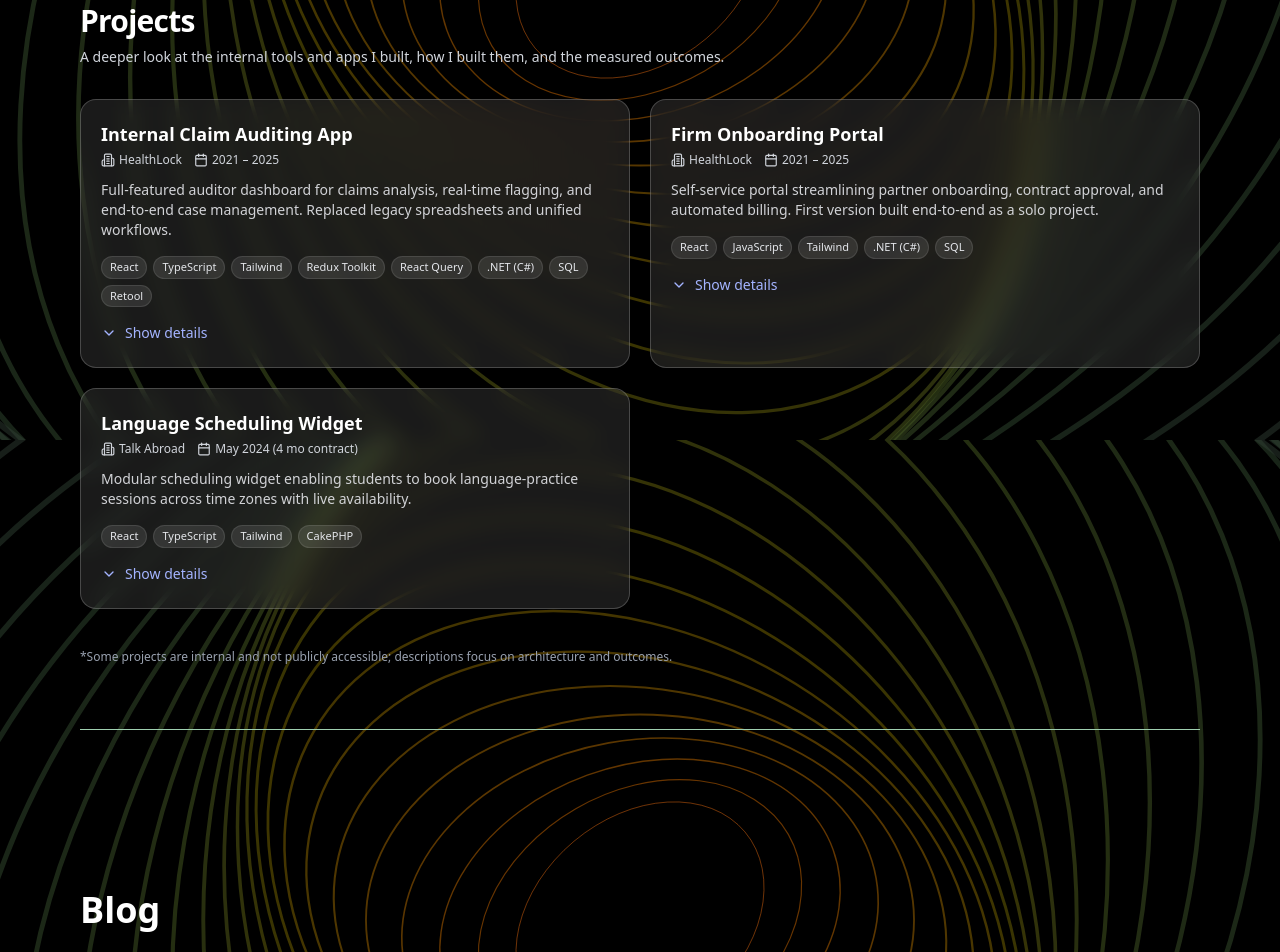
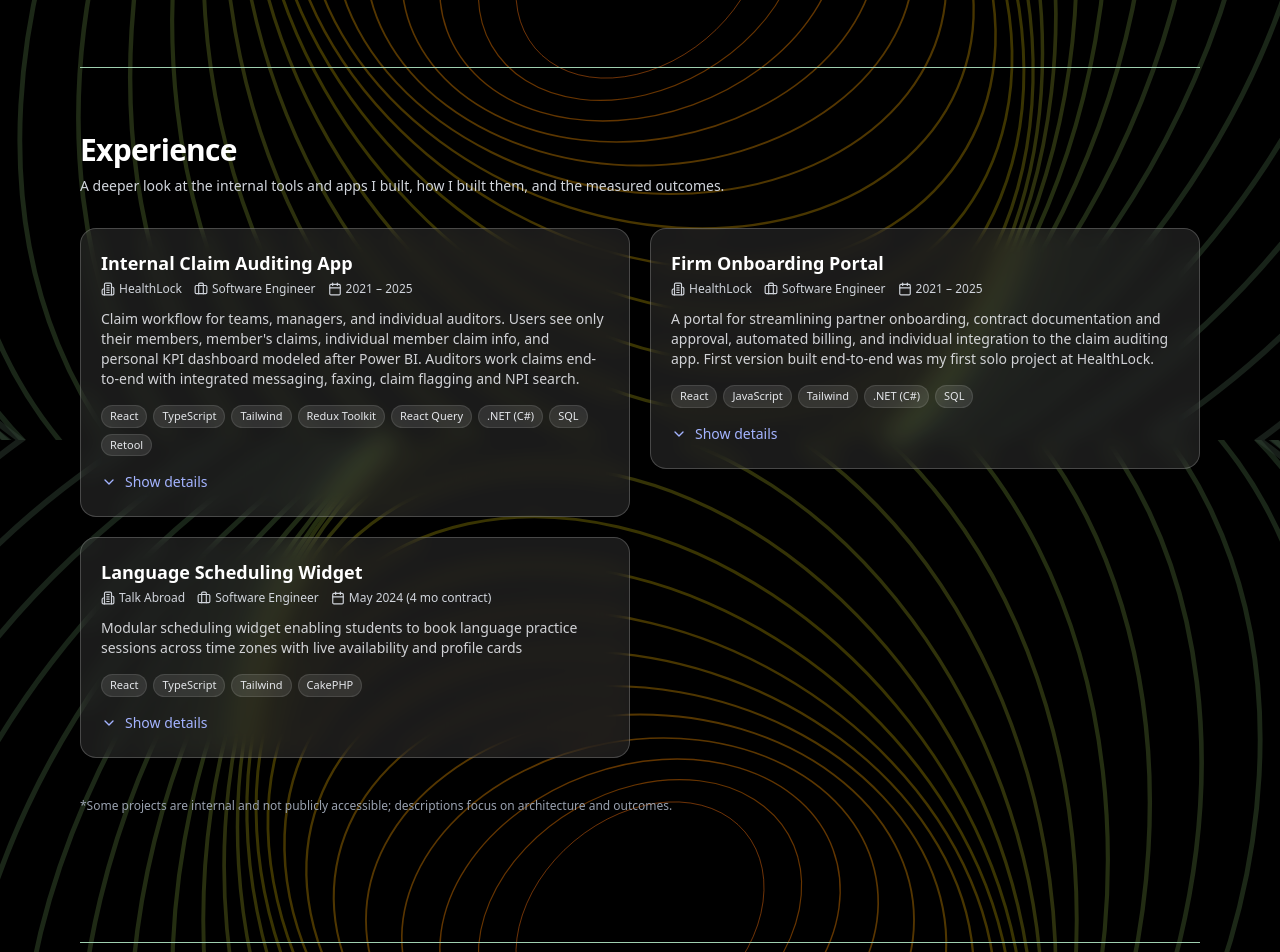
Before and after one commit to JSmith989/portfolio, a React (Vite) app: page /about in a window 1280 px wide. Shown: the part 1480-2432 px from the top of the page. Built offline with nearby package versions, Linux system fonts and the light colour scheme; a web font is replaced by a local one.

Commit message:
projects section finished for now

```diff
--- a/src/components/Navbar.tsx
+++ b/src/components/Navbar.tsx
@@ -1,5 +1,3 @@
-// import { NavLink } from 'react-router-dom';
-
 export default function Navbar() {
   return (
     <header className='max-w-[90rem] sm:mx-20 mx-6 flex md:justify-end justify-center'>
@@ -12,7 +10,7 @@ export default function Navbar() {
             Skills <span className='text-4xl text-primary'>.</span>
           </a>
           <a href='#projects' className='nav-link'>
-            Projects <span className='text-4xl text-primary'>.</span>
+            Experience <span className='text-4xl text-primary'>.</span>
           </a>
           <a href='#blog' className='nav-link'>
             Blog <span className='text-4xl text-primary'>.</span>
--- a/src/pages/about/AboutPage.tsx
+++ b/src/pages/about/AboutPage.tsx
@@ -1,6 +1,9 @@
 export default function AboutPage() {
   return (
-    <section id='about' className='relative min-h-[100svh] sm:mx-20'>
+    <section
+      id='about'
+      className='relative min-h-[100svh] sm:mx-20 scroll-mt-16'
+    >
       <div className='grid items-center grid-cols-12 mx-auto max-w-7xl gap-y-16'>
         <div className='col-span-12 py-4 space-y-6 text-gray-100 rounded-3xl backdrop-blur-[3px] bg-black/5 lg:col-span-6 xl:col-span-5'>
           <h2 className='text-5xl sm:text-6xl text-primary'>Jordan Smith</h2>
--- a/src/pages/projects/ProjectsPage.tsx
+++ b/src/pages/experience/ExperiencePage.tsx
@@ -5,6 +5,7 @@ import {
   Building2,
   Link as LinkIcon,
   ChevronDown,
+  Briefcase,
 } from 'lucide-react';
 
 type Project = {
@@ -26,16 +27,19 @@ const PROJECTS: Project[] = [
     company: 'HealthLock',
     role: 'Software Engineer',
     period: '2021 – 2025',
-    summary:
-      'Full‑featured auditor dashboard for claims analysis, real‑time flagging, and end‑to‑end case management. Replaced legacy spreadsheets and unified workflows.',
+    summary: `Claim workflow for teams, managers, and individual auditors. Users see only their members, member's claims, individual member claim info, and personal KPI dashboard modeled after Power BI. Auditors work claims end-to-end with integrated messaging, faxing, claim flagging and NPI search.`,
     highlights: [
-      'Real‑time claim flagging + adjustable analytics',
-      'Reusable React component library for consistent UI',
-      'Retool‑embedded dashboards as a Power BI replacement',
+      'Teams & roles: managers, teams, and individual logins with scoped data access (RBAC)',
+      'Personalized dashboards: KPIs, member lists, claims, high value claims, provider lookups',
+      'Claims workbench: triage, notes, attachments, adjudication steps, history audit trail',
+      'Comms hub: internal/external messaging, templated emails, and fax sending',
+      'Provider tools: live NPI/provider lookup with profile details',
+      'Analytics: real-time flagging + adjustable filters; embedded Retool reports',
     ],
     impact: [
-      'Cut average claim processing time by ~50%',
-      'Used daily by 40+ auditors and account managers',
+      'Cut average claim processing time by over 50%',
+      'Adopted by 40+ auditors and account managers daily',
+      'Replaced fragmented spreadsheets with a unified workflow',
     ],
     stack: [
       'React',
@@ -49,16 +53,17 @@ const PROJECTS: Project[] = [
     ],
     links: [],
   },
+
   {
     title: 'Firm Onboarding Portal',
     company: 'HealthLock',
     role: 'Software Engineer (Solo dev on v1)',
     period: '2021 – 2025',
     summary:
-      'Self‑service portal streamlining partner onboarding, contract approval, and automated billing. First version built end‑to‑end as a solo project.',
+      'A portal for streamlining partner onboarding, contract documentation and approval, automated billing, and individual integration to the claim auditing app. First version built end‑to‑end was my first solo project at HealthLock.',
     highlights: [
       'Automated billing + approval workflows',
-      'Replaced ad‑hoc email + spreadsheets',
+      'Replaced email + spreadsheets',
     ],
     impact: ['Reduced onboarding cycle from weeks to days'],
     stack: ['React', 'JavaScript', 'Tailwind', '.NET (C#)', 'SQL'],
@@ -70,7 +75,7 @@ const PROJECTS: Project[] = [
     role: 'Contract Software Engineer',
     period: 'May 2024 (4 mo contract)',
     summary:
-      'Modular scheduling widget enabling students to book language‑practice sessions across time zones with live availability.',
+      'Modular scheduling widget enabling students to book language practice sessions across time zones with live availability and profile cards',
     highlights: [
       'Dynamic availability w/ time‑zone normalization',
       'Partner profile cards + booking flow',
@@ -111,6 +116,11 @@ function ProjectCard({ p }: { p: Project }) {
             {p.company && (
               <span className='inline-flex items-center gap-1'>
                 <Building2 className='h-3.5 w-3.5' /> {p.company}
+              </span>
+            )}
+            {p.company && (
+              <span className='inline-flex items-center gap-1'>
+                <Briefcase className='h-3.5 w-3.5' /> Software Engineer
               </span>
             )}
             {p.period && (
@@ -191,12 +201,12 @@ function ProjectCard({ p }: { p: Project }) {
   );
 }
 
-export default function ProjectsPage() {
+export default function ExperiencePage() {
   return (
-    <section id='projects' className='pb-16 sm:mx-20'>
+    <section id='projects' className='pb-16 sm:mx-20 scroll-mt-16'>
       <header className='mb-8'>
         <h1 className='text-3xl font-bold tracking-tight text-white'>
-          Projects
+          Experience
         </h1>
         <p className='max-w-2xl mt-2 text-sm text-gray-300'>
           A deeper look at the internal tools and apps I built, how I built
@@ -205,9 +215,14 @@ export default function ProjectsPage() {
       </header>
 
       <AnimatePresence mode='popLayout'>
-        <div className='grid grid-cols-1 gap-5 md:grid-cols-2'>
+        <div className='space-y-5 lg:flex md:flex-wrap lg:gap-x-5'>
           {PROJECTS.map((p) => (
-            <ProjectCard key={p.title} p={p} />
+            <article
+              key={p.title}
+              className='w-full lg:w-[calc(50%-0.625rem)] min'
+            >
+              <ProjectCard p={p} />
+            </article>
           ))}
         </div>
       </AnimatePresence>
--- a/src/pages/footer/Footer.tsx
+++ b/src/pages/footer/Footer.tsx
@@ -9,7 +9,7 @@ export default function Footer() {
           Blog
         </a>
         <a href='#projects' className='hover:text-white'>
-          Projects
+          Experience
         </a>
         <a href='mailto:jordansmith989@gmail.com' className='hover:text-white'>
           Contact
--- a/src/pages/home/HomePage.tsx
+++ b/src/pages/home/HomePage.tsx
@@ -1,22 +1,95 @@
+import { useEffect, useRef, useState } from 'react';
+
 import AboutPage from '../about/AboutPage';
 import BlogPage from '../blog/BlogPage';
 import Footer from '../footer/Footer';
-import ProjectsPage from '../projects/ProjectsPage';
+import ExperiencePage from '../experience/ExperiencePage';
 import SkillsPage from '../skills/SkillsPage';
 
 export default function HomePage() {
   return (
     <div>
-      <div className='flex flex-col min-h-screen space-y-16 divide-y divide-primary'>
+      <div className='flex flex-col min-h-screen space-y-16'>
         <AboutPage />
-
+        <AnimatedDivider />
         <SkillsPage />
-
-        <ProjectsPage />
-
+        <AnimatedDivider reverse />
+        <ExperiencePage />
+        <AnimatedDivider />
         <BlogPage />
       </div>
       <Footer />
     </div>
   );
 }
+
+type DividerProps = {
+  intervalMs?: number;
+  durationMs?: number;
+  reverse?: boolean;
+  className?: string;
+};
+
+export function AnimatedDivider({
+  intervalMs = 90_00,
+  durationMs = 2500,
+  reverse = false,
+  className = '',
+}: DividerProps) {
+  const [active, setActive] = useState(false);
+  const mediaReduced = useRef<boolean>(false);
+
+  useEffect(() => {
+    const mq = window.matchMedia('(prefers-reduced-motion: reduce)');
+    mediaReduced.current = mq.matches;
+    const onChange = (e: MediaQueryListEvent) =>
+      (mediaReduced.current = e.matches);
+    mq.addEventListener?.('change', onChange);
+
+    const timeout = window.setTimeout(() => trigger(), 1500);
+    const id = window.setInterval(() => trigger(), intervalMs);
+
+    function trigger() {
+      if (mediaReduced.current) return;
+      setActive(true);
+      window.setTimeout(() => setActive(false), durationMs + 50);
+    }
+
+    return () => {
+      mq.removeEventListener?.('change', onChange);
+      clearInterval(id);
+      clearTimeout(timeout);
+    };
+  }, [intervalMs, durationMs]);
+
+  return (
+    <div className={`relative h-px sm:mx-20 bg-primary ${className}`}>
+      <span
+        aria-hidden
+        className={`pointer-events-none absolute -top-1 h-2 w-2 rounded-full bg-primary shadow-[0_0_10px] shadow-primary/60
+          ${active ? 'opacity-100' : 'opacity-0'}`}
+        style={{
+          animation: active
+            ? `${
+                reverse ? 'rollReverse' : 'roll'
+              } ${durationMs}ms ease-in-out forwards`
+            : 'none',
+        }}
+      />
+
+      <style>{`
+        @keyframes roll {
+          0% { transform: translateX(0); }
+          100% { transform: translateX(calc(100vw - 11rem)); } /* travels across viewport-ish */
+        }
+        @keyframes rollReverse {
+          0% { transform: translateX(calc(100vw - 11rem)); }
+          100% { transform: translateX(0); }
+        }
+        @media (prefers-reduced-motion: reduce) {
+          span { animation: none !important; }
+        }
+      `}</style>
+    </div>
+  );
+}
--- a/src/pages/skills/SkillsPage.tsx
+++ b/src/pages/skills/SkillsPage.tsx
@@ -75,7 +75,7 @@ function LevelBar({ level = 3 }: { level?: Skill['level'] }) {
       <motion.div
         initial={{ width: 0 }}
         animate={{ width: `${pct}%` }}
-        transition={{ type: 'spring', stiffness: 120, damping: 20 }}
+        transition={{ type: 'spring', stiffness: 120, damping: 40 }}
         className='h-full rounded-full bg-gradient-to-r from-primary to-amber-700'
       />
     </div>
@@ -96,7 +96,7 @@ export default function SkillsPage() {
   }, [query, category]);
 
   return (
-    <section id='skills' className='pb-16 sm:mx-20'>
+    <section id='skills' className='pb-16 sm:mx-20 scroll-mt-16'>
       <h2 className='mb-4 text-4xl font-bold text-white'>Skills</h2>
 
       <div className='flex flex-col gap-3 mb-6 md:flex-row md:items-center'>
```
Also changed, not shown: src/pages/blog/BlogPage.tsx (+6 -6 lines).
